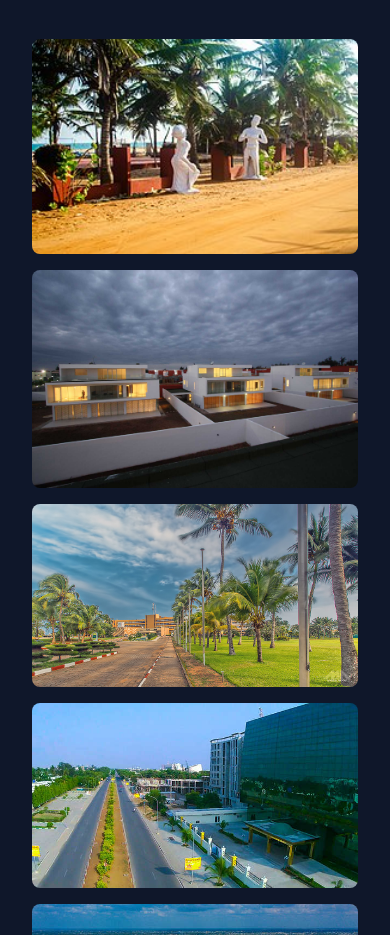
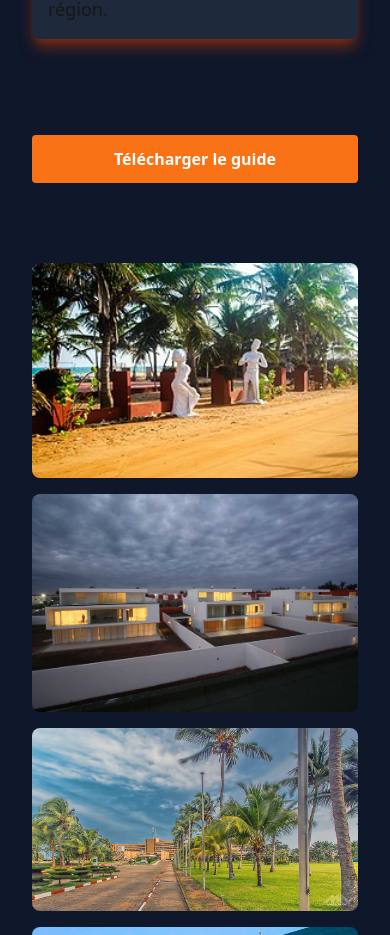
Before and after one commit to rayague/circuit-route-des-peches, a Next.js app: page /home in a window 390 px wide. Shown: the part 2172-3107 px from the top of the page. Built offline with nearby package versions, Linux system fonts and the light colour scheme.

Commit message:
Correction

```diff
--- a/app/home/page.tsx
+++ b/app/home/page.tsx
@@ -15,7 +15,7 @@ export default function Home() {
   };
 
   return (
-    <div className="relative min-h-screen p-8 pb-12 gap-8 sm:p-8 bg-slate-900">
+    <div className="relative min-h-screen p-8 pb-12 gap-8 sm:p-8 bg-slate-900 flex flex-col">
       <div className=" sticky top-2 flex flex-row p-4 items-center justify-between w-full my-8 rounded-lg backdrop-blur-lg border border-orange-400 font-bold z-50">
         <Link href="" className="text-lg text-orange-600">
           Acceuil
@@ -105,6 +105,12 @@ export default function Home() {
           pêcheurs et des habitants de la région.
         </p>
       </div>
+      <button
+        className="bg-orange-500 font-bold p-3 w-full mx-auto text-white sm:w-1/2 md:w-1/4 lg:w-1/4 focus:ring-2 focus:ring-orange-600 ring-offset-3 rounded mb-12 ring-orange-600"
+        onClick={() => window.open("/Guide.pdf", "_blank")}
+      >
+        Télécharger le guide
+      </button>
 
       <div className="grid grid-cols-1 md:grid-cols-3 gap-4">
         <div>
```
Also changed, not shown: 1 other file (tests, documents, lock files or other folders).
